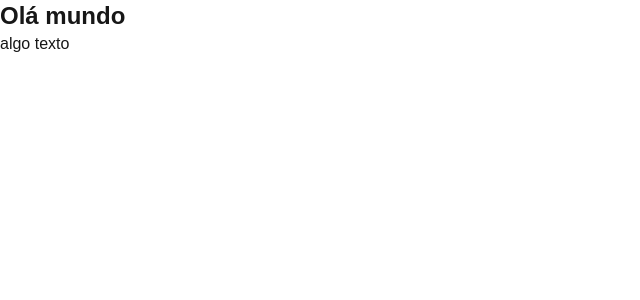
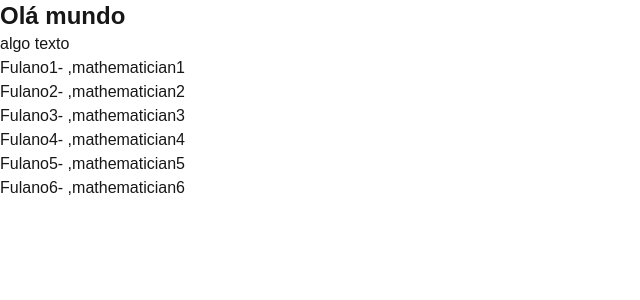
Before and after one commit to joaodlouro/learning-react, a Next.js app in the folder react-projeto/: page / in a window 1280 px wide. Shown: the top 300 px of the page, without its empty margins (0-640 px from the left). Built offline with nearby package versions, Linux system fonts and the light colour scheme.

Commit message:
com <li>

```diff
--- a/react-projeto/src/app/page.tsx
+++ b/react-projeto/src/app/page.tsx
@@ -2,10 +2,22 @@
 import {peopleList} from '@/data/peopleList';
 
 const Page =  () => {
+
+//const list = peopleList.map(person => <li>{person.name}</li>)  //parametro, list com varios <li>
+
+
 return (
   <div>
     <h1 className="font-bold text-2xl">Olá mundo </h1>
     <h3>algo texto</h3>
+
+    {peopleList.length >0 &&
+    <ul>
+       {peopleList.map (person =>
+      <li key= {person.id}>{person.name}- {person.profession}</li> //quando usar map, user  key= {person.id} (sempre o id), identificador unico para x iten
+      )}
+    </ul>
+}
   </div>
 );
 }
--- a/react-projeto/src/data/peopleList.ts
+++ b/react-projeto/src/data/peopleList.ts
@@ -8,6 +8,7 @@
       {id: 3, name: 'Fulano3', profession: ',mathematician3'},
         {id: 4, name: 'Fulano4', profession: ',mathematician4'},
           {id: 5, name: 'Fulano5', profession: ',mathematician5'},
+          {id: 6, name: 'Fulano6', profession: ',mathematician6'}
 
 
 ];
```
